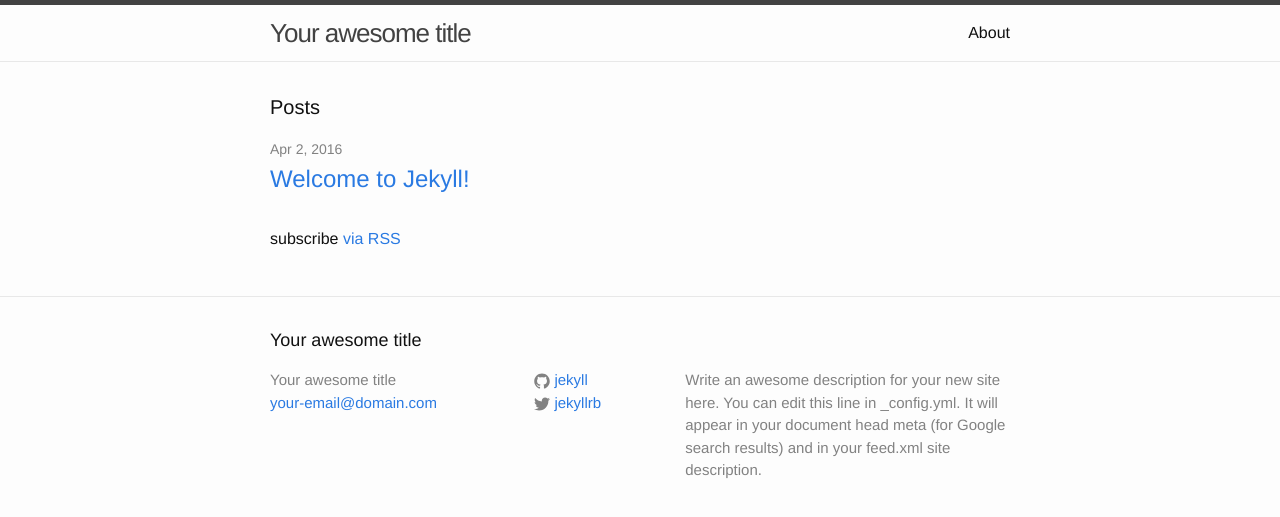
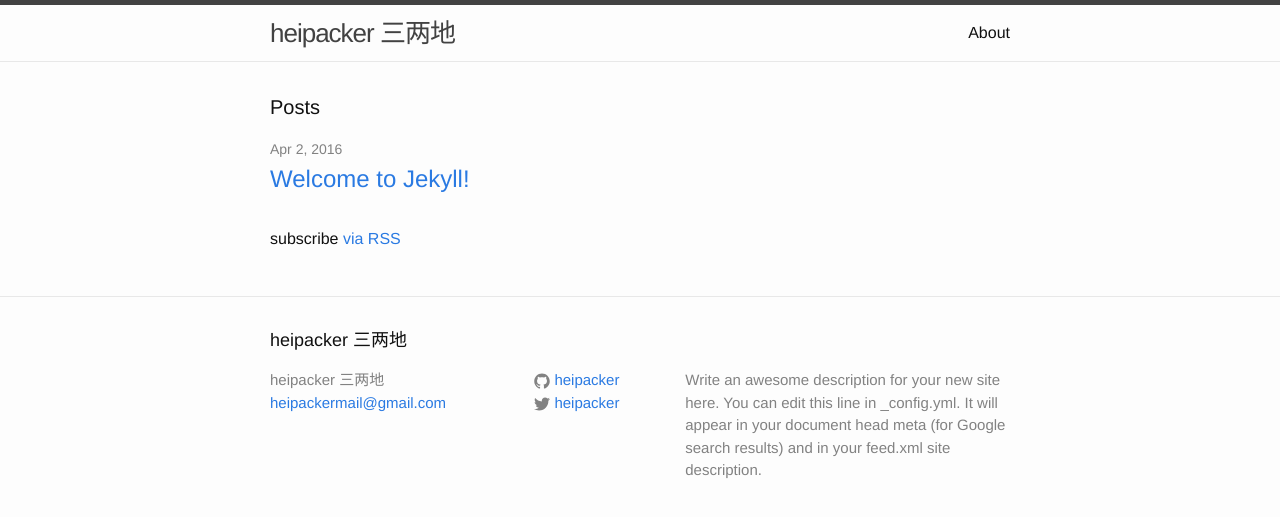
Before and after one commit to heipacker/heipacker.github.io, a Jekyll site: the page built from index.html, in a window 1280 px wide. Shown: the top 517 px of the page. Built offline with Jekyll 4.4.1, drawn with Linux system fonts in a browser that asks for light colours.

Commit message:
修改网站名

```diff
--- a/_config.yml
+++ b/_config.yml
@@ -6,16 +6,16 @@
 # 'jekyll serve'. If you change this file, please restart the server process.
 
 # Site settings
-title: Your awesome title
-email: your-email@domain.com
+title: heipacker 三两地
+email: heipackermail@gmail.com
 description: > # this means to ignore newlines until "baseurl:"
   Write an awesome description for your new site here. You can edit this
   line in _config.yml. It will appear in your document head meta (for
   Google search results) and in your feed.xml site description.
 baseurl: "" # the subpath of your site, e.g. /blog
-url: "http://yourdomain.com" # the base hostname & protocol for your site
-twitter_username: jekyllrb
-github_username:  jekyll
+url: "http://heipacker.github.io/" # the base hostname & protocol for your site
+twitter_username: heipacker
+github_username:  heipacker
 
 # Build settings
 markdown: kramdown
```
